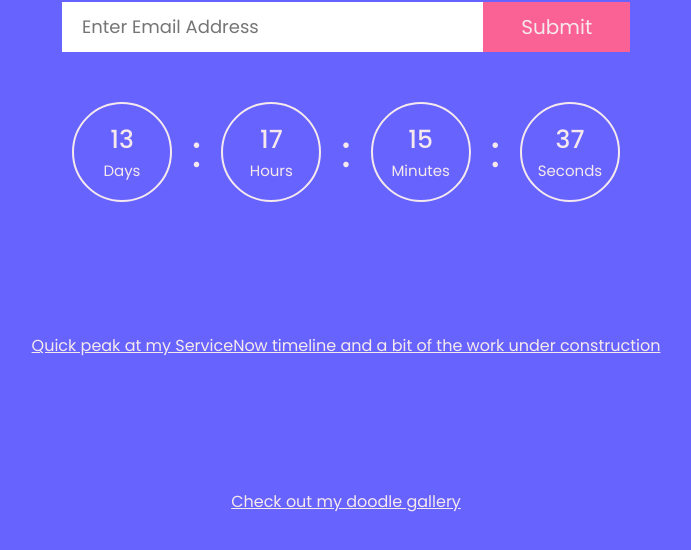
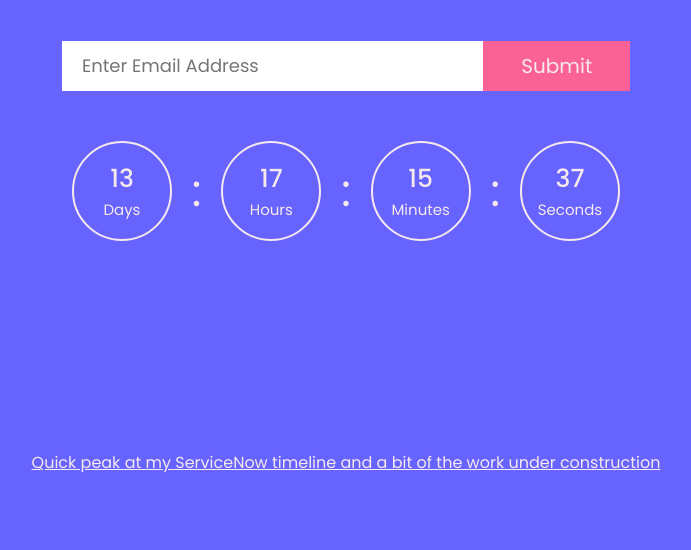
Before and after one commit to waynebb7/Wayne-Barrass-Brown, a plain HTML site: page index.html in a window 1280 px wide. Shown: the part 220-770 px from the top of the page, without its empty margins (294-985 px from the left). Drawn offline with Linux system fonts and the light colour scheme.

Commit message:
removed gallery link on front page

```diff
--- a/index.html
+++ b/index.html
@@ -107,11 +107,6 @@
         }, 1000);
     </script>
     <a href="pages/timeline.html">Quick peak at my ServiceNow timeline and a bit of the work under construction</a>
-    <a href="art gallery/art_gallery.html">Check out my doodle gallery</a>
-
 </body>
 
-
-
-
 </html>
```
